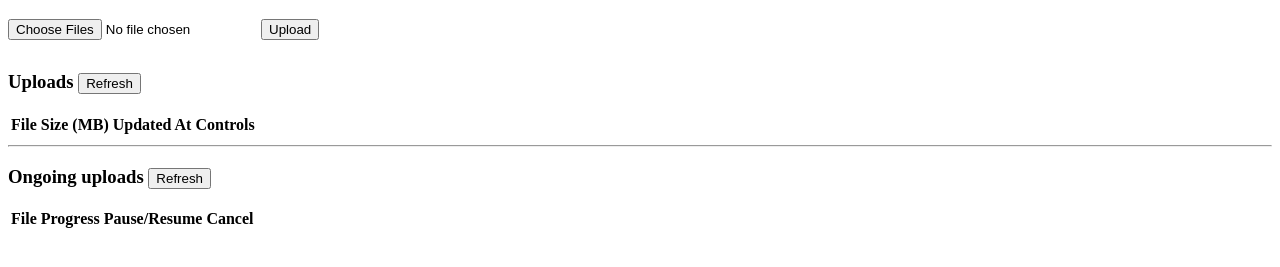
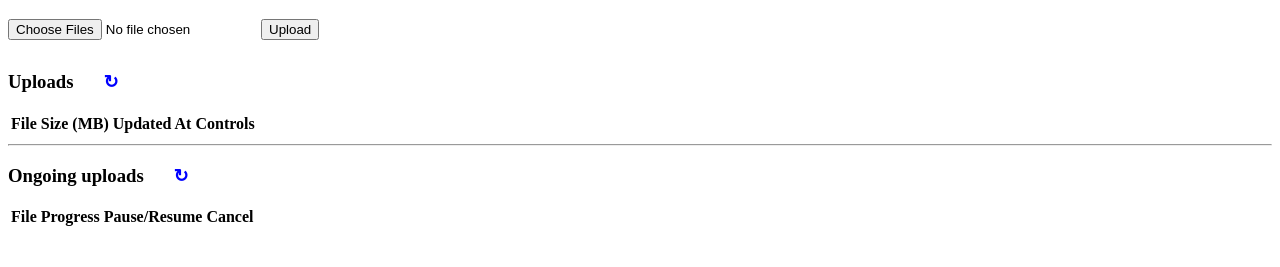
Before and after one commit to sudhakar3697/ourbox, a website: page public/index.html in a window 1280 px wide. Shown: the part 61-328 px from the top of the page. Drawn offline with Linux system fonts and the light colour scheme; no server answers.

Commit message:
Updated the UI with unicode strings

```diff
--- a/public/index.html
+++ b/public/index.html
@@ -18,6 +18,14 @@
             margin-bottom: 1%;
         }
 
+        .u-button {
+            margin-left: 2%;
+            font-weight: bolder;
+            color: blue;
+            font-size: large;
+            cursor: pointer;
+        }
+
         tr:hover {
             background-color: whitesmoke;
         }
@@ -36,7 +44,7 @@
             <button onclick="upload()"> Upload</button>
         </section>
         <section>
-            <h3>Uploads <button onclick="showFileList()">Refresh</button></h3>
+            <h3>Uploads <span onclick="showFileList()" title="Refresh" class="u-button">&#x21BB;</span></h3>
             <table id="file-table">
                 <tr>
                     <th>File</th>
@@ -48,7 +56,8 @@
         </section>
         <hr />
         <section>
-            <h3>Ongoing uploads <button onclick="showUploadsList()">Refresh</button></h3>
+            <h3>Ongoing uploads <span onclick="showUploadsList()" title="Refresh" class="u-button">&#x21BB;</span>
+            </h3>
             <table id="upload-progress-table">
                 <tr>
                     <th>File</th>
--- a/public/main.js
+++ b/public/main.js
@@ -41,11 +41,17 @@ async function showFileList(init = false) {
             sizeCol.innerHTML = (file.size / 1048576).toFixed(2);
 
             const updatedCol = document.createElement('td');
-            updatedCol.innerHTML = new Date(file.updated).toLocaleString();
+            const dateStr = new Intl.DateTimeFormat(undefined, {
+                year: 'numeric', month: 'short', day: 'numeric',
+                hour: 'numeric', minute: 'numeric', second: 'numeric',
+            }).format(new Date(file.updated));
+            updatedCol.innerHTML = dateStr;
 
             const delButtonCol = document.createElement('td');
-            const deleteButton = document.createElement('button');
-            deleteButton.innerHTML = 'Delete';
+            const deleteButton = document.createElement('span');
+            deleteButton.setAttribute('class', 'u-button');
+            deleteButton.innerHTML = '&#x2718;';
+            deleteButton.title = `Delete ${file.fullPath}`;
             deleteButton.onclick = () => { deleteItem(file.fullPath) };
             delButtonCol.appendChild(deleteButton);
 
```
